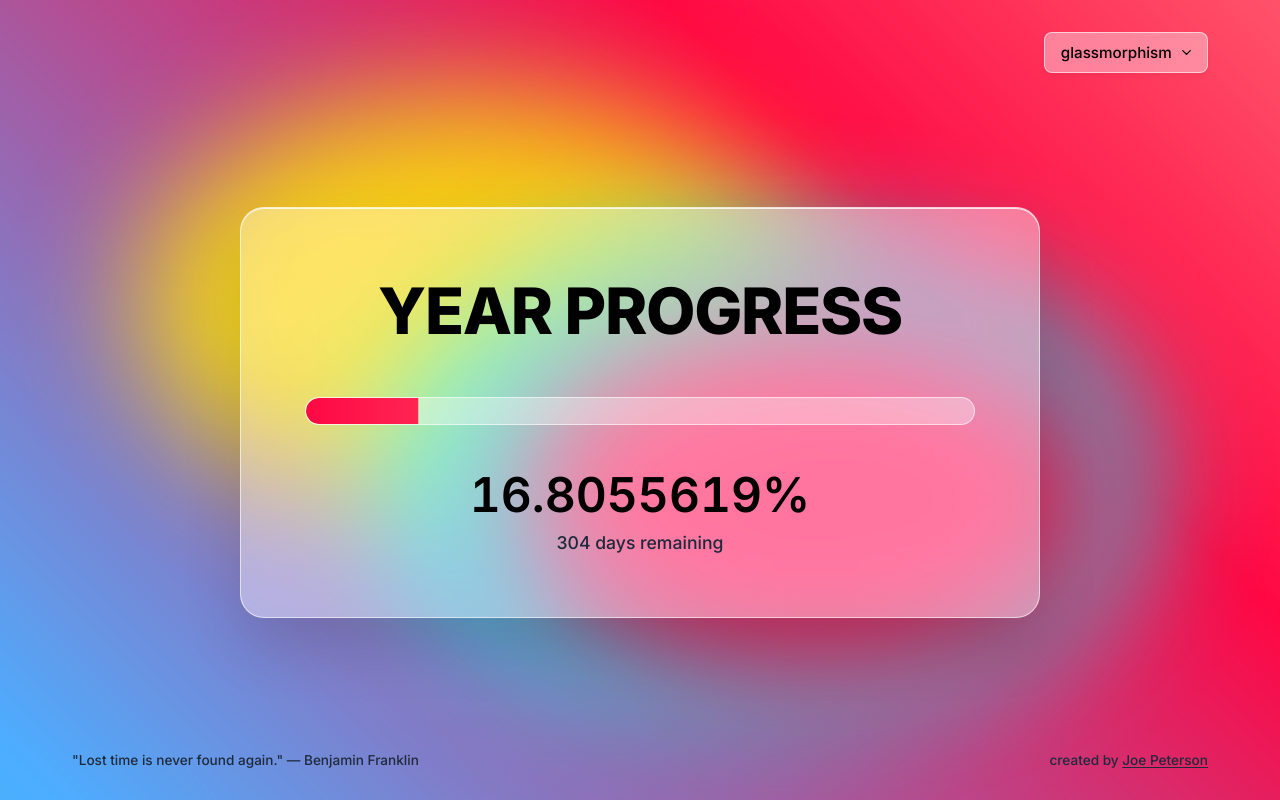
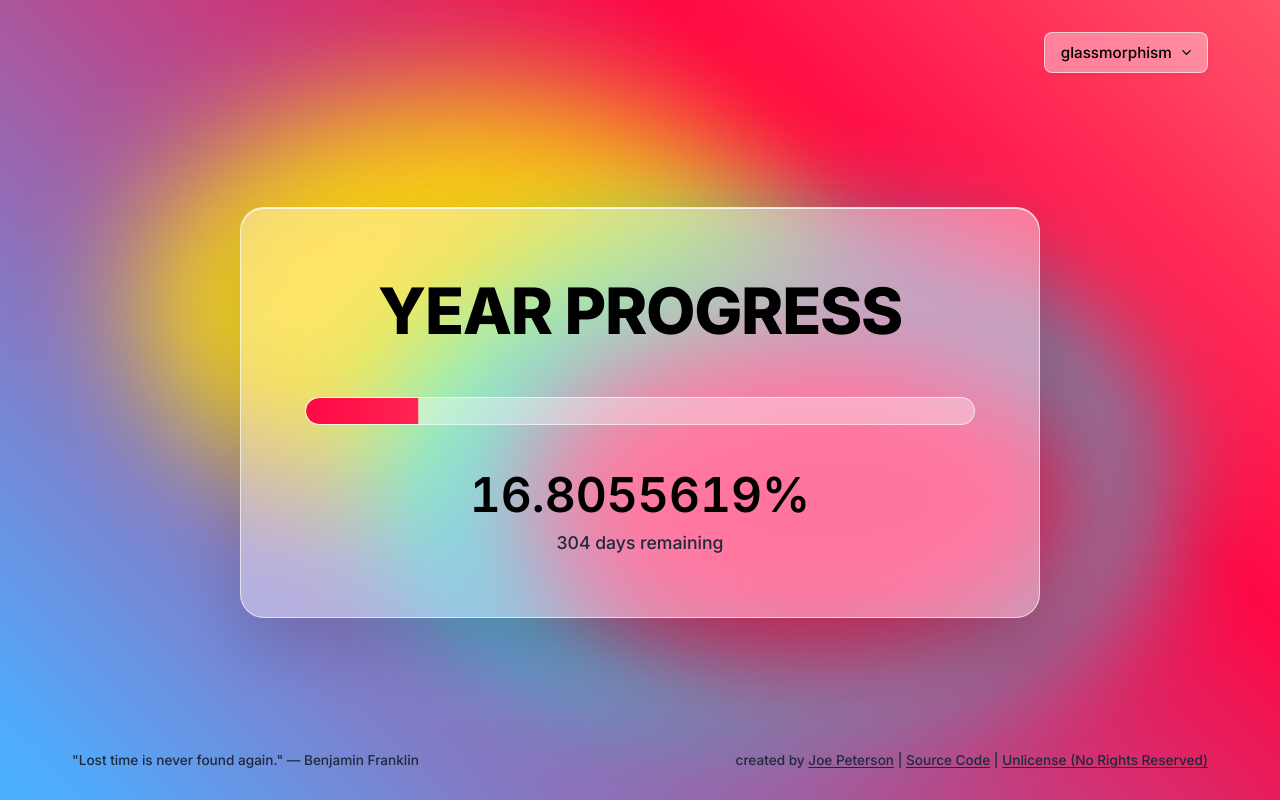
Before and after one commit to skullzarmy/year-progress, a website built with Vite: page index.html in a window 1280 px wide. Built offline with nearby package versions, Linux system fonts and the light colour scheme.

Commit message:
Add source code link and unlicense label to footer

```diff
--- a/index.html
+++ b/index.html
@@ -122,7 +122,11 @@
 
       <footer>
         <p id="footer-text">"Lost time is never found again." &mdash; Benjamin Franklin</p>
-        <p id="creator-text">created by <a href="https://joepeterson.work" target="_blank" rel="noopener noreferrer">Joe Peterson</a></p>
+        <p id="creator-text">
+          created by <a href="https://joepeterson.work" target="_blank" rel="noopener noreferrer">Joe Peterson</a>
+          | <a href="https://github.com/skullzarmy/year-progress" target="_blank" rel="noopener noreferrer">Source Code</a>
+          | <a href="https://unlicense.org" target="_blank" rel="noopener noreferrer">Unlicense (No Rights Reserved)</a>
+        </p>
       </footer>
     </div>
 
```
